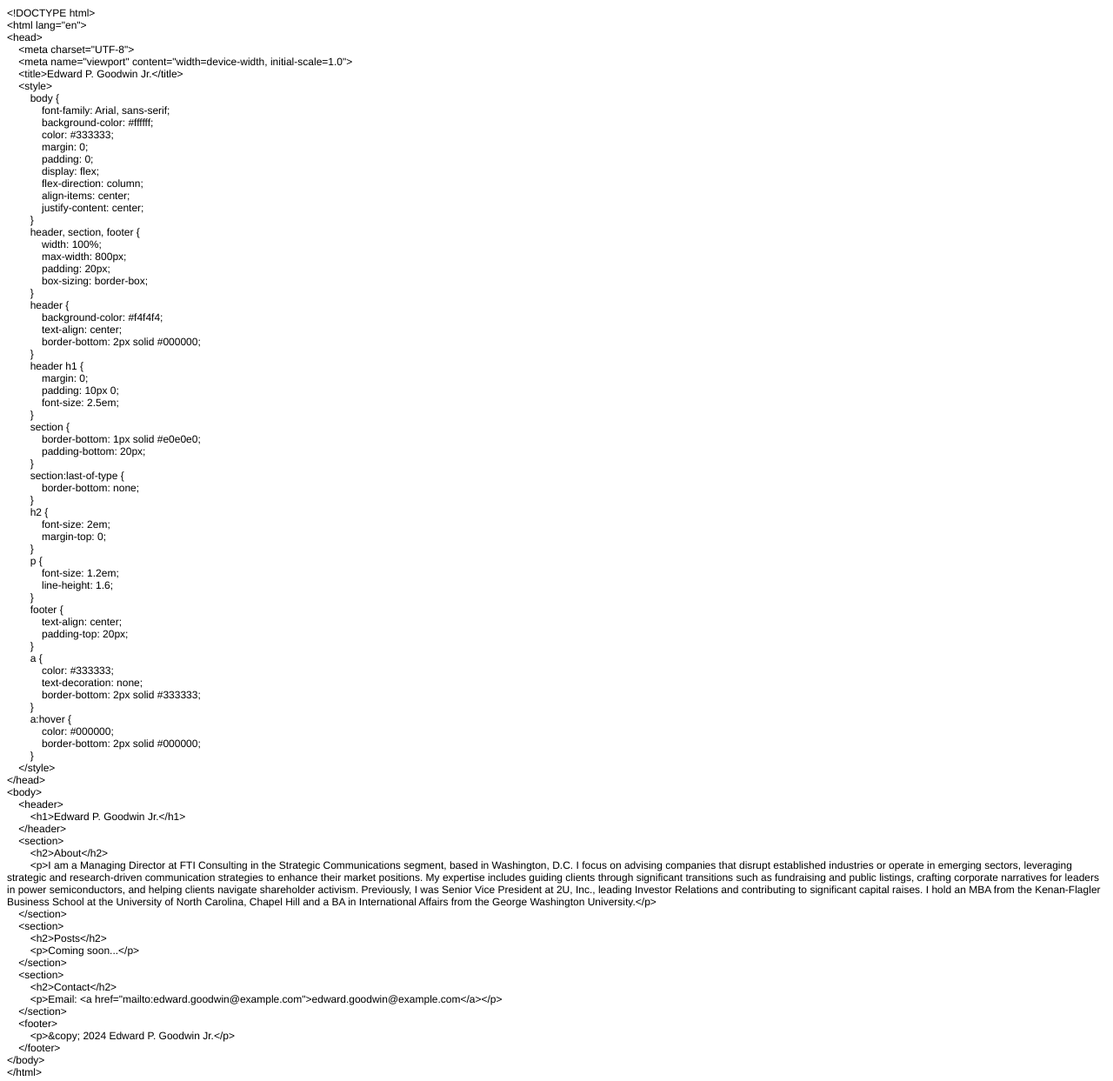
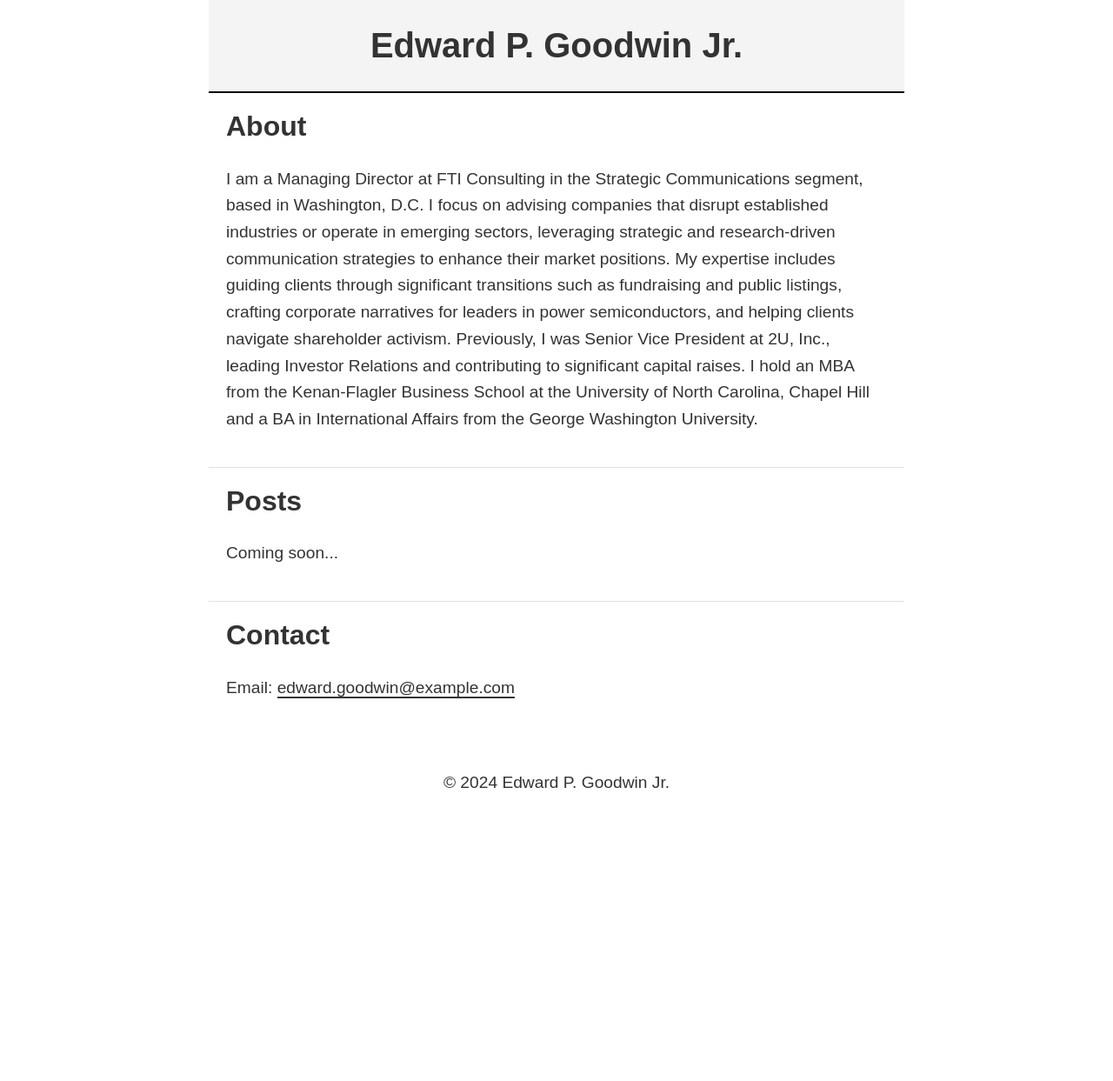
Before and after one commit to epgoodwinjr/edward-goodwin-site2, a plain HTML site: page index.html in a window 1280 px wide. Shown: the whole page at 87% size. After the commit the page ends 955 px from the top, so only its background shows below. Drawn offline with Linux system fonts and the light colour scheme.

Commit message:
Fix HTML content

```diff
--- a/index.html
+++ b/index.html
@@ -1,100 +1,85 @@
-<!DOCTYPE html PUBLIC "-//W3C//DTD HTML 4.01//EN" "http://www.w3.org/TR/html4/strict.dtd">
-<html>
+<!DOCTYPE html>
+<html lang="en">
 <head>
-  <meta http-equiv="Content-Type" content="text/html; charset=utf-8">
-  <meta http-equiv="Content-Style-Type" content="text/css">
-  <title></title>
-  <meta name="Generator" content="Cocoa HTML Writer">
-  <meta name="CocoaVersion" content="2487.5">
-  <style type="text/css">
-    p.p1 {margin: 0.0px 0.0px 0.0px 0.0px; font: 12.0px Helvetica}
-  </style>
+    <meta charset="UTF-8">
+    <meta name="viewport" content="width=device-width, initial-scale=1.0">
+    <title>Edward P. Goodwin Jr.</title>
+    <style>
+        body {
+            font-family: Arial, sans-serif;
+            background-color: #ffffff;
+            color: #333333;
+            margin: 0;
+            padding: 0;
+            display: flex;
+            flex-direction: column;
+            align-items: center;
+            justify-content: center;
+        }
+        header, section, footer {
+            width: 100%;
+            max-width: 800px;
+            padding: 20px;
+            box-sizing: border-box;
+        }
+        header {
+            background-color: #f4f4f4;
+            text-align: center;
+            border-bottom: 2px solid #000000;
+        }
+        header h1 {
+            margin: 0;
+            padding: 10px 0;
+            font-size: 2.5em;
+        }
+        section {
+            border-bottom: 1px solid #e0e0e0;
+            padding-bottom: 20px;
+        }
+        section:last-of-type {
+            border-bottom: none;
+        }
+        h2 {
+            font-size: 2em;
+            margin-top: 0;
+        }
+        p {
+            font-size: 1.2em;
+            line-height: 1.6;
+        }
+        footer {
+            text-align: center;
+            padding-top: 20px;
+        }
+        a {
+            color: #333333;
+            text-decoration: none;
+            border-bottom: 2px solid #333333;
+        }
+        a:hover {
+            color: #000000;
+            border-bottom: 2px solid #000000;
+        }
+    </style>
 </head>
 <body>
-<p class="p1">&lt;!DOCTYPE html&gt;</p>
-<p class="p1">&lt;html lang="en"&gt;</p>
-<p class="p1">&lt;head&gt;</p>
-<p class="p1"><span class="Apple-converted-space">    </span>&lt;meta charset="UTF-8"&gt;</p>
-<p class="p1"><span class="Apple-converted-space">    </span>&lt;meta name="viewport" content="width=device-width, initial-scale=1.0"&gt;</p>
-<p class="p1"><span class="Apple-converted-space">    </span>&lt;title&gt;Edward P. Goodwin Jr.&lt;/title&gt;</p>
-<p class="p1"><span class="Apple-converted-space">    </span>&lt;style&gt;</p>
-<p class="p1"><span class="Apple-converted-space">        </span>body {</p>
-<p class="p1"><span class="Apple-converted-space">            </span>font-family: Arial, sans-serif;</p>
-<p class="p1"><span class="Apple-converted-space">            </span>background-color: #ffffff;</p>
-<p class="p1"><span class="Apple-converted-space">            </span>color: #333333;</p>
-<p class="p1"><span class="Apple-converted-space">            </span>margin: 0;</p>
-<p class="p1"><span class="Apple-converted-space">            </span>padding: 0;</p>
-<p class="p1"><span class="Apple-converted-space">            </span>display: flex;</p>
-<p class="p1"><span class="Apple-converted-space">            </span>flex-direction: column;</p>
-<p class="p1"><span class="Apple-converted-space">            </span>align-items: center;</p>
-<p class="p1"><span class="Apple-converted-space">            </span>justify-content: center;</p>
-<p class="p1"><span class="Apple-converted-space">        </span>}</p>
-<p class="p1"><span class="Apple-converted-space">        </span>header, section, footer {</p>
-<p class="p1"><span class="Apple-converted-space">            </span>width: 100%;</p>
-<p class="p1"><span class="Apple-converted-space">            </span>max-width: 800px;</p>
-<p class="p1"><span class="Apple-converted-space">            </span>padding: 20px;</p>
-<p class="p1"><span class="Apple-converted-space">            </span>box-sizing: border-box;</p>
-<p class="p1"><span class="Apple-converted-space">        </span>}</p>
-<p class="p1"><span class="Apple-converted-space">        </span>header {</p>
-<p class="p1"><span class="Apple-converted-space">            </span>background-color: #f4f4f4;</p>
-<p class="p1"><span class="Apple-converted-space">            </span>text-align: center;</p>
-<p class="p1"><span class="Apple-converted-space">            </span>border-bottom: 2px solid #000000;</p>
-<p class="p1"><span class="Apple-converted-space">        </span>}</p>
-<p class="p1"><span class="Apple-converted-space">        </span>header h1 {</p>
-<p class="p1"><span class="Apple-converted-space">            </span>margin: 0;</p>
-<p class="p1"><span class="Apple-converted-space">            </span>padding: 10px 0;</p>
-<p class="p1"><span class="Apple-converted-space">            </span>font-size: 2.5em;</p>
-<p class="p1"><span class="Apple-converted-space">        </span>}</p>
-<p class="p1"><span class="Apple-converted-space">        </span>section {</p>
-<p class="p1"><span class="Apple-converted-space">            </span>border-bottom: 1px solid #e0e0e0;</p>
-<p class="p1"><span class="Apple-converted-space">            </span>padding-bottom: 20px;</p>
-<p class="p1"><span class="Apple-converted-space">        </span>}</p>
-<p class="p1"><span class="Apple-converted-space">        </span>section:last-of-type {</p>
-<p class="p1"><span class="Apple-converted-space">            </span>border-bottom: none;</p>
-<p class="p1"><span class="Apple-converted-space">        </span>}</p>
-<p class="p1"><span class="Apple-converted-space">        </span>h2 {</p>
-<p class="p1"><span class="Apple-converted-space">            </span>font-size: 2em;</p>
-<p class="p1"><span class="Apple-converted-space">            </span>margin-top: 0;</p>
-<p class="p1"><span class="Apple-converted-space">        </span>}</p>
-<p class="p1"><span class="Apple-converted-space">        </span>p {</p>
-<p class="p1"><span class="Apple-converted-space">            </span>font-size: 1.2em;</p>
-<p class="p1"><span class="Apple-converted-space">            </span>line-height: 1.6;</p>
-<p class="p1"><span class="Apple-converted-space">        </span>}</p>
-<p class="p1"><span class="Apple-converted-space">        </span>footer {</p>
-<p class="p1"><span class="Apple-converted-space">            </span>text-align: center;</p>
-<p class="p1"><span class="Apple-converted-space">            </span>padding-top: 20px;</p>
-<p class="p1"><span class="Apple-converted-space">        </span>}</p>
-<p class="p1"><span class="Apple-converted-space">        </span>a {</p>
-<p class="p1"><span class="Apple-converted-space">            </span>color: #333333;</p>
-<p class="p1"><span class="Apple-converted-space">            </span>text-decoration: none;</p>
-<p class="p1"><span class="Apple-converted-space">            </span>border-bottom: 2px solid #333333;</p>
-<p class="p1"><span class="Apple-converted-space">        </span>}</p>
-<p class="p1"><span class="Apple-converted-space">        </span>a:hover {</p>
-<p class="p1"><span class="Apple-converted-space">            </span>color: #000000;</p>
-<p class="p1"><span class="Apple-converted-space">            </span>border-bottom: 2px solid #000000;</p>
-<p class="p1"><span class="Apple-converted-space">        </span>}</p>
-<p class="p1"><span class="Apple-converted-space">    </span>&lt;/style&gt;</p>
-<p class="p1">&lt;/head&gt;</p>
-<p class="p1">&lt;body&gt;</p>
-<p class="p1"><span class="Apple-converted-space">    </span>&lt;header&gt;</p>
-<p class="p1"><span class="Apple-converted-space">        </span>&lt;h1&gt;Edward P. Goodwin Jr.&lt;/h1&gt;</p>
-<p class="p1"><span class="Apple-converted-space">    </span>&lt;/header&gt;</p>
-<p class="p1"><span class="Apple-converted-space">    </span>&lt;section&gt;</p>
-<p class="p1"><span class="Apple-converted-space">        </span>&lt;h2&gt;About&lt;/h2&gt;</p>
-<p class="p1"><span class="Apple-converted-space">        </span>&lt;p&gt;I am a Managing Director at FTI Consulting in the Strategic Communications segment, based in Washington, D.C. I focus on advising companies that disrupt established industries or operate in emerging sectors, leveraging strategic and research-driven communication strategies to enhance their market positions. My expertise includes guiding clients through significant transitions such as fundraising and public listings, crafting corporate narratives for leaders in power semiconductors, and helping clients navigate shareholder activism. Previously, I was Senior Vice President at 2U, Inc., leading Investor Relations and contributing to significant capital raises. I hold an MBA from the Kenan-Flagler Business School at the University of North Carolina, Chapel Hill and a BA in International Affairs from the George Washington University.&lt;/p&gt;</p>
-<p class="p1"><span class="Apple-converted-space">    </span>&lt;/section&gt;</p>
-<p class="p1"><span class="Apple-converted-space">    </span>&lt;section&gt;</p>
-<p class="p1"><span class="Apple-converted-space">        </span>&lt;h2&gt;Posts&lt;/h2&gt;</p>
-<p class="p1"><span class="Apple-converted-space">        </span>&lt;p&gt;Coming soon...&lt;/p&gt;</p>
-<p class="p1"><span class="Apple-converted-space">    </span>&lt;/section&gt;</p>
-<p class="p1"><span class="Apple-converted-space">    </span>&lt;section&gt;</p>
-<p class="p1"><span class="Apple-converted-space">        </span>&lt;h2&gt;Contact&lt;/h2&gt;</p>
-<p class="p1"><span class="Apple-converted-space">        </span>&lt;p&gt;Email: &lt;a href="mailto:edward.goodwin@example.com"&gt;edward.goodwin@example.com&lt;/a&gt;&lt;/p&gt;</p>
-<p class="p1"><span class="Apple-converted-space">    </span>&lt;/section&gt;</p>
-<p class="p1"><span class="Apple-converted-space">    </span>&lt;footer&gt;</p>
-<p class="p1"><span class="Apple-converted-space">        </span>&lt;p&gt;&amp;copy; 2024 Edward P. Goodwin Jr.&lt;/p&gt;</p>
-<p class="p1"><span class="Apple-converted-space">    </span>&lt;/footer&gt;</p>
-<p class="p1">&lt;/body&gt;</p>
-<p class="p1">&lt;/html&gt;</p>
+    <header>
+        <h1>Edward P. Goodwin Jr.</h1>
+    </header>
+    <section>
+        <h2>About</h2>
+        <p>I am a Managing Director at FTI Consulting in the Strategic Communications segment, based in Washington, D.C. I focus on advising companies that disrupt established industries or operate in emerging sectors, leveraging strategic and research-driven communication strategies to enhance their market positions. My expertise includes guiding clients through significant transitions such as fundraising and public listings, crafting corporate narratives for leaders in power semiconductors, and helping clients navigate shareholder activism. Previously, I was Senior Vice President at 2U, Inc., leading Investor Relations and contributing to significant capital raises. I hold an MBA from the Kenan-Flagler Business School at the University of North Carolina, Chapel Hill and a BA in International Affairs from the George Washington University.</p>
+    </section>
+    <section>
+        <h2>Posts</h2>
+        <p>Coming soon...</p>
+    </section>
+    <section>
+        <h2>Contact</h2>
+        <p>Email: <a href="mailto:edward.goodwin@example.com">edward.goodwin@example.com</a></p>
+    </section>
+    <footer>
+        <p>&copy; 2024 Edward P. Goodwin Jr.</p>
+    </footer>
 </body>
 </html>
```
